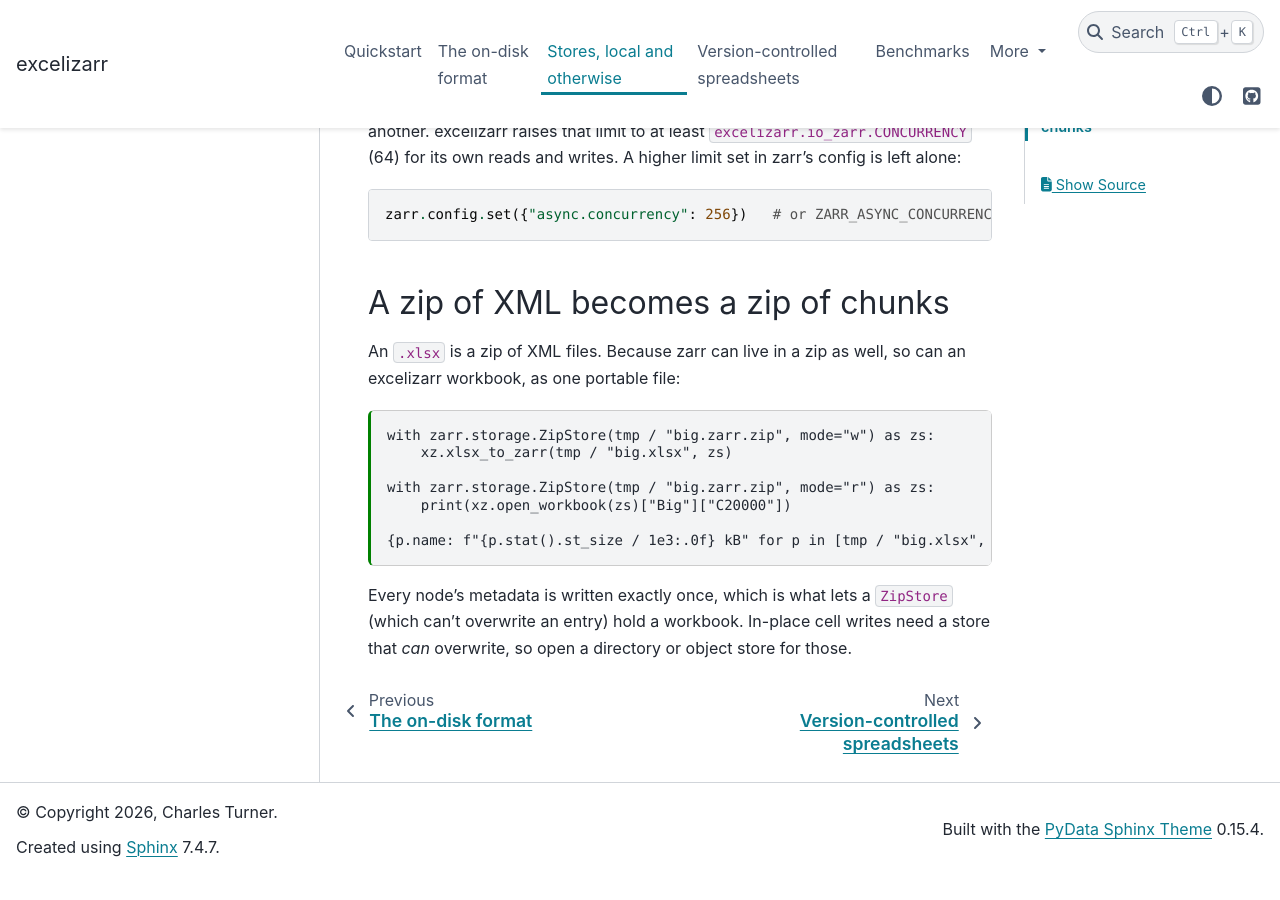
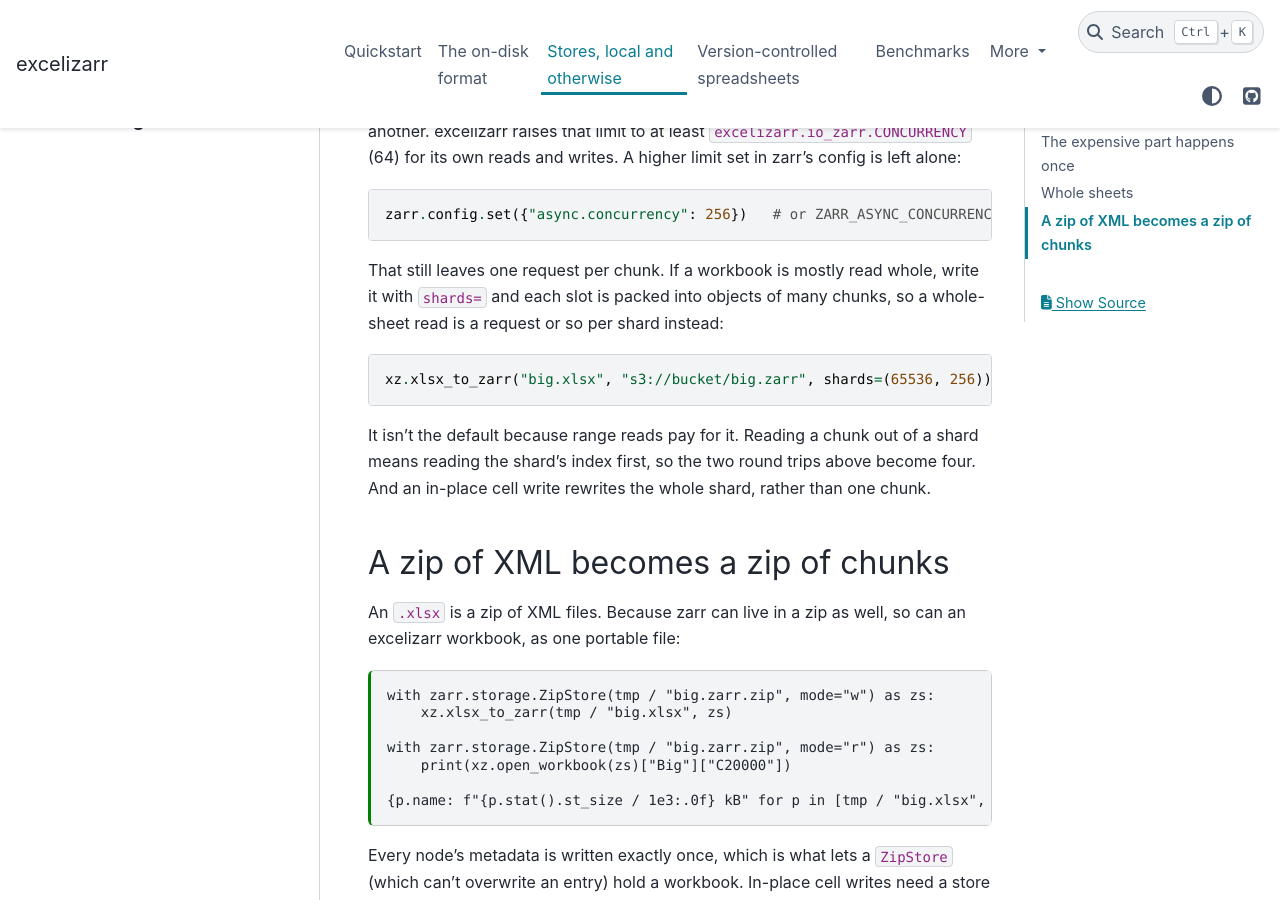
Before and after one commit to charles-turner-1/excelizarr, a Sphinx documentation site: the page built from docs/guide/cloud.md, in a window 1280 px wide and 900 px high, scrolled down 1601 px. Built offline with Sphinx 7.4.7 and the PyData theme 0.15.4, drawn with Linux system fonts in a browser that asks for light colours; before the commit the page ends 2477 px from its top, so only the background shows below that.

Commit message:
docs, test: what shards trade, and count ranged reads in CountingStore
Sharded arrays read through get_ranges, which the counting store didn't
see. It now counts every read, and a test pins the trade: a whole sheet
in a request per shard, a range read in two per slot (index, then chunk).
Shards stay opt-in for that reason.

Co-Authored-By: Claude Opus 5.5 <noreply@anthropic.com>

````diff
--- a/docs/guide/cloud.md
+++ b/docs/guide/cloud.md
@@ -81,6 +81,18 @@ writes. A higher limit set in zarr's config is left alone:
 zarr.config.set({"async.concurrency": 256})   # or ZARR_ASYNC_CONCURRENCY=256
 ```
 
+That still leaves one request per chunk. If a workbook is mostly read whole, write it
+with `shards=` and each slot is packed into objects of many chunks, so a whole-sheet
+read is a request or so per shard instead:
+
+```python
+xz.xlsx_to_zarr("big.xlsx", "s3://bucket/big.zarr", shards=(65536, 256))
+```
+
+It isn't the default because range reads pay for it. Reading a chunk out of a shard
+means reading the shard's index first, so the two round trips above become four. And
+an in-place cell write rewrites the whole shard, rather than one chunk.
+
 ## A zip of XML becomes a zip of chunks
 
 An `.xlsx` is a zip of XML files. Because zarr can live in a zip as well, so can an
````
Also changed, not shown: 1 other file.
